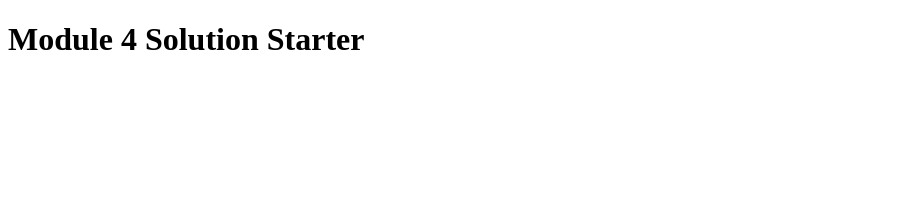
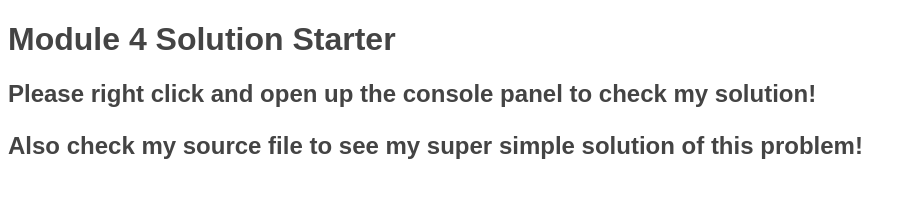
Before and after one commit to sukhdeepsuri07/module4-solution, a plain HTML site: page index.html in a window 1280 px wide. Shown: the whole page, without its empty margins (0-916 px from the left). Drawn offline with Linux system fonts and the light colour scheme.

Commit message:
Update index.html

```diff
--- a/index.html
+++ b/index.html
@@ -4,8 +4,16 @@
     <meta charset="utf-8" />
     <title>Module 4 Solution Starter</title>
     <script src="script.js"></script>
+    <style>
+      body {
+        font-family: 'Arial', sans-serif;
+        color: #444;
+      }
+    </style>
   </head>
   <body>
     <h1>Module 4 Solution Starter</h1>
+    <h2>Please right click and open up the console panel to check my solution!
+    <p>Also check my source file to see my super simple solution of this problem!</p>
   </body>
 </html>
```
